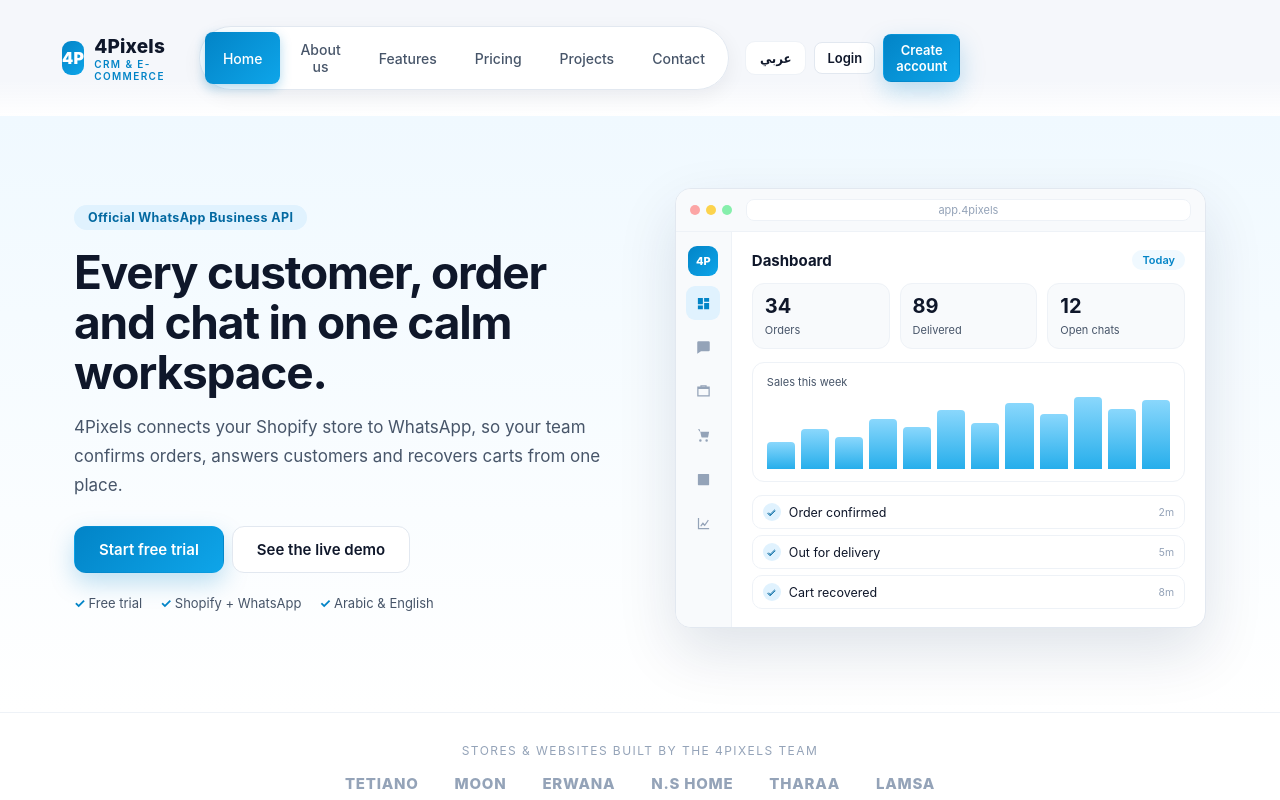
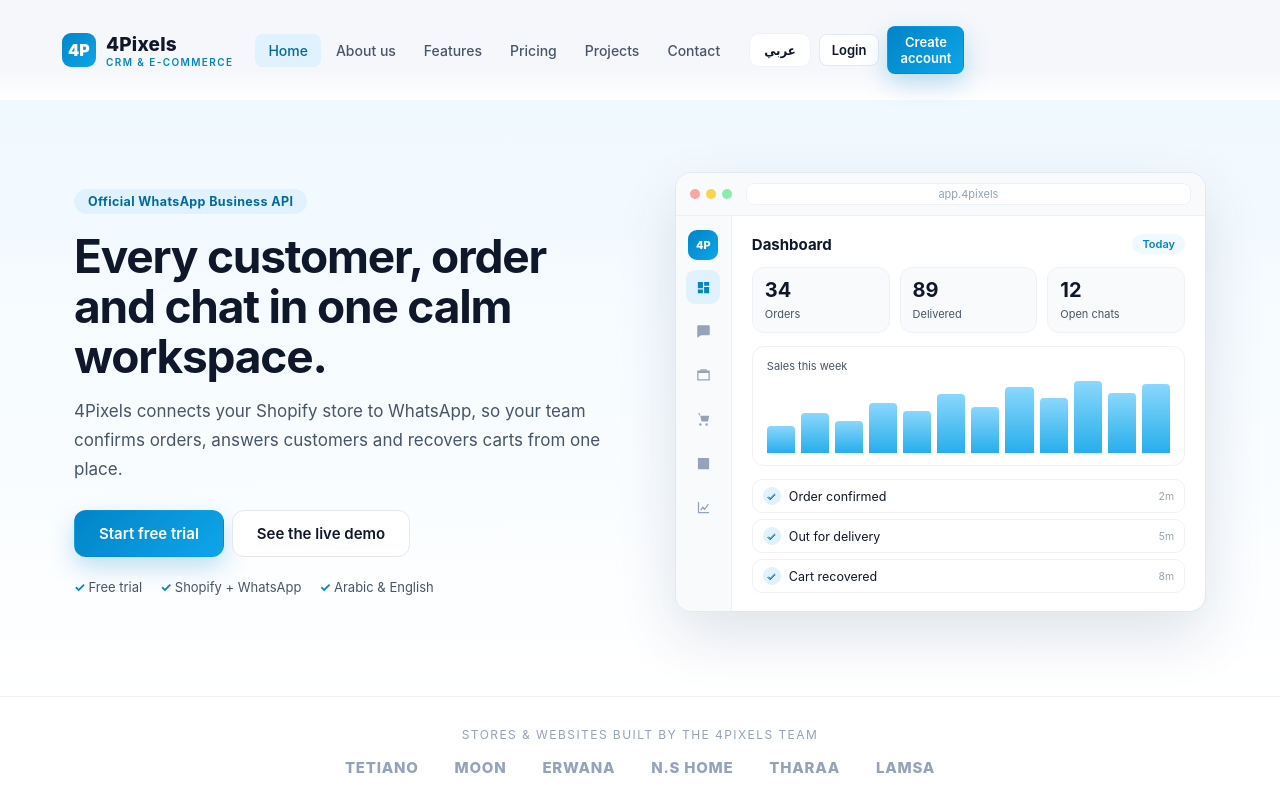
Before and after one commit to m0hammedahmed/4pixels-demo, a React (Vite) app: page / in a window 1280 px wide. Shown: the top 800 px of the page. Built offline with nearby package versions, Linux system fonts and the light colour scheme.

Commit message:
v25b: flatten header nav, no wrap

```diff
--- a/src/style.css
+++ b/src/style.css
@@ -1006,3 +1006,11 @@ table.data tbody tr:hover { background: #f1f5f9; }
   .pw-plan.cur { order: -1; }
 }
 @media (max-width: 768px) { .ph-in { flex-wrap: wrap; padding: 10px 16px; } .pub-nav.open { width: 100%; order: 5; } }
+
+/* v25 header final */
+.pub-nav { background: transparent !important; border: 0 !important; border-radius: 0 !important; padding: 0 !important; box-shadow: none !important; backdrop-filter: none !important; }
+.pub-nav button { padding: 8px 13px !important; font-weight: 500 !important; color: var(--muted) !important; border-radius: 8px !important; box-shadow: none !important; white-space: nowrap; }
+.pub-nav button:hover { background: #f0f9ff !important; color: var(--accent) !important; }
+.pub-nav button.on, .pub-nav button.on:hover { background: #e0f2fe !important; color: #0369a1 !important; box-shadow: none !important; }
+.pub-head .brand, .pub-head .brand small { white-space: nowrap; }
+@media (max-width: 768px) { .pub-nav.open button { border-radius: 8px !important; } }
```
